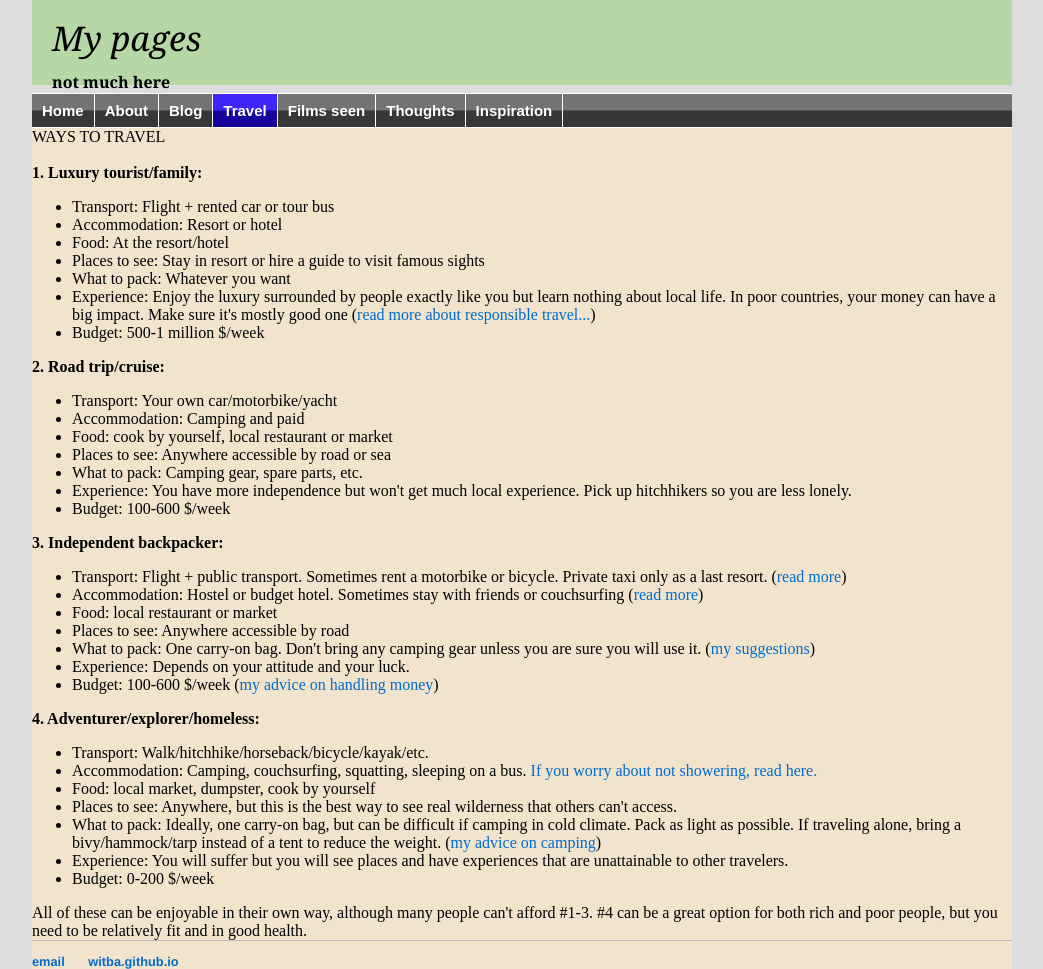
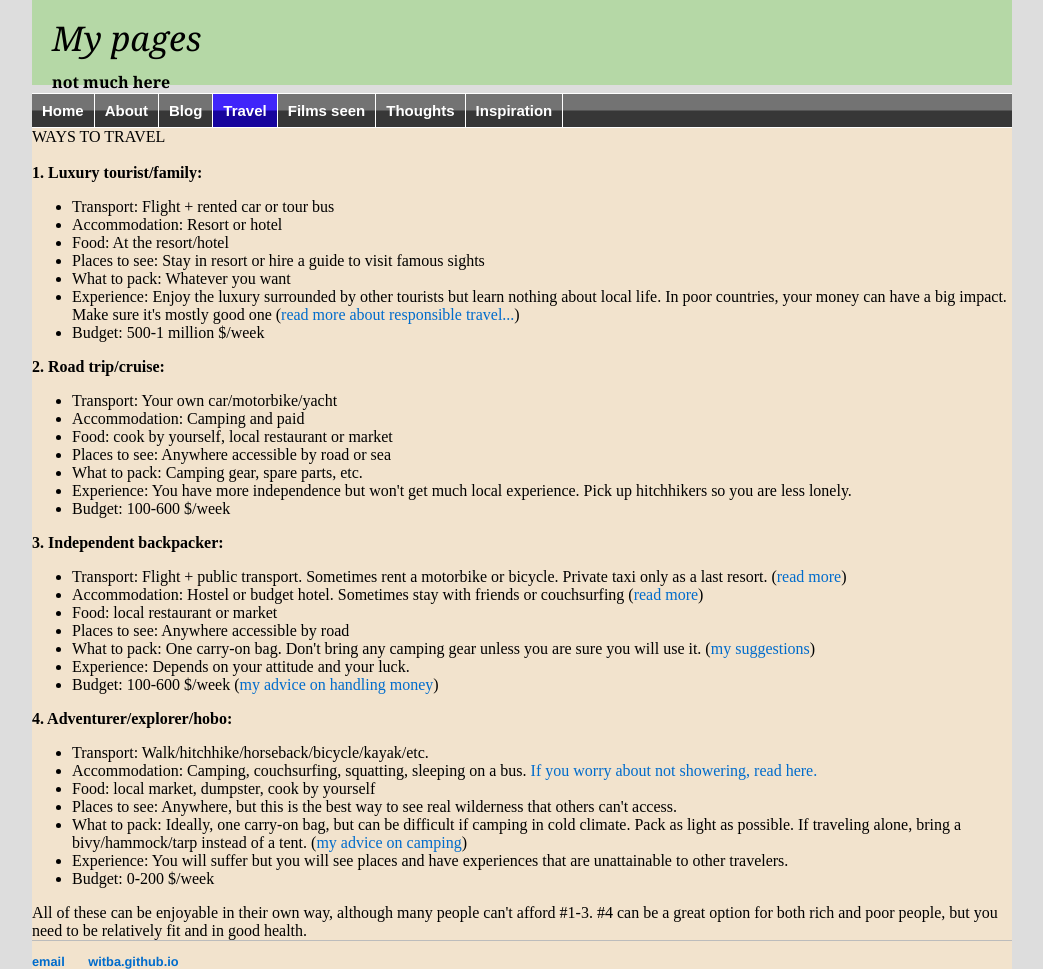
Before and after one commit to witba/witba.github.io, a Jekyll site: the page built from travel/waystotravel.html, in a window 1280 px wide. Shown: the whole page, without its empty margins (118-1161 px from the left). Built offline with Jekyll 4.4.1, drawn with Linux system fonts in a browser that asks for light colours.

Commit message:
Update waystotravel.html

```diff
--- a/travel/waystotravel.html
+++ b/travel/waystotravel.html
@@ -14,7 +14,7 @@ WAYS TO TRAVEL <br>
 <li>Food: At the resort/hotel
 <li>Places to see: Stay in resort or hire a guide to visit famous sights
 <li>What to pack: Whatever you want
-<li>Experience: Enjoy the luxury surrounded by people exactly like you but learn nothing about local life. In poor countries, your money can have a big impact. Make sure it's mostly good one (<a href="ethics.html" target=_blank>read more about responsible travel...</a>)
+<li>Experience: Enjoy the luxury surrounded by other tourists but learn nothing about local life. In poor countries, your money can have a big impact. Make sure it's mostly good one (<a href="ethics.html" target=_blank>read more about responsible travel...</a>)
 <li>Budget: 500-1 million $/week
 </ul>
 <b>2. Road trip/cruise:</b>
@@ -37,13 +37,13 @@ WAYS TO TRAVEL <br>
 <li>Experience: Depends on your attitude and your luck.
 <li>Budget: 100-600 $/week (<a href="money.html" target=_blank>my advice on handling money</a>)
 </ul>
-<b>4. Adventurer/explorer/homeless:</b>
+<b>4. Adventurer/explorer/hobo:</b>
 <ul>
 <li>Transport: Walk/hitchhike/horseback/bicycle/kayak/etc.
 <li>Accommodation: Camping, couchsurfing, squatting, sleeping on a bus. <a href="https://www.theatlantic.com/health/archive/2016/06/i-stopped-showering-and-life-continued/486314" target=_blank>If you worry about not showering, read here.</a>
 <li>Food: local market, dumpster, cook by yourself
 <li>Places to see: Anywhere, but this is the best way to see real wilderness that others can't access.
-<li>What to pack: Ideally, one carry-on bag, but can be difficult if camping in cold climate. Pack as light as possible. If traveling alone, bring a bivy/hammock/tarp instead of a tent to reduce the weight. (<a href="accommodation.html" target=_blank>my advice on camping</a>)
+<li>What to pack: Ideally, one carry-on bag, but can be difficult if camping in cold climate. Pack as light as possible. If traveling alone, bring a bivy/hammock/tarp instead of a tent. (<a href="accommodation.html" target=_blank>my advice on camping</a>)
 <li>Experience: You will suffer but you will see places and have experiences that are unattainable to other travelers.
 <li>Budget: 0-200 $/week
 </ul>
```
